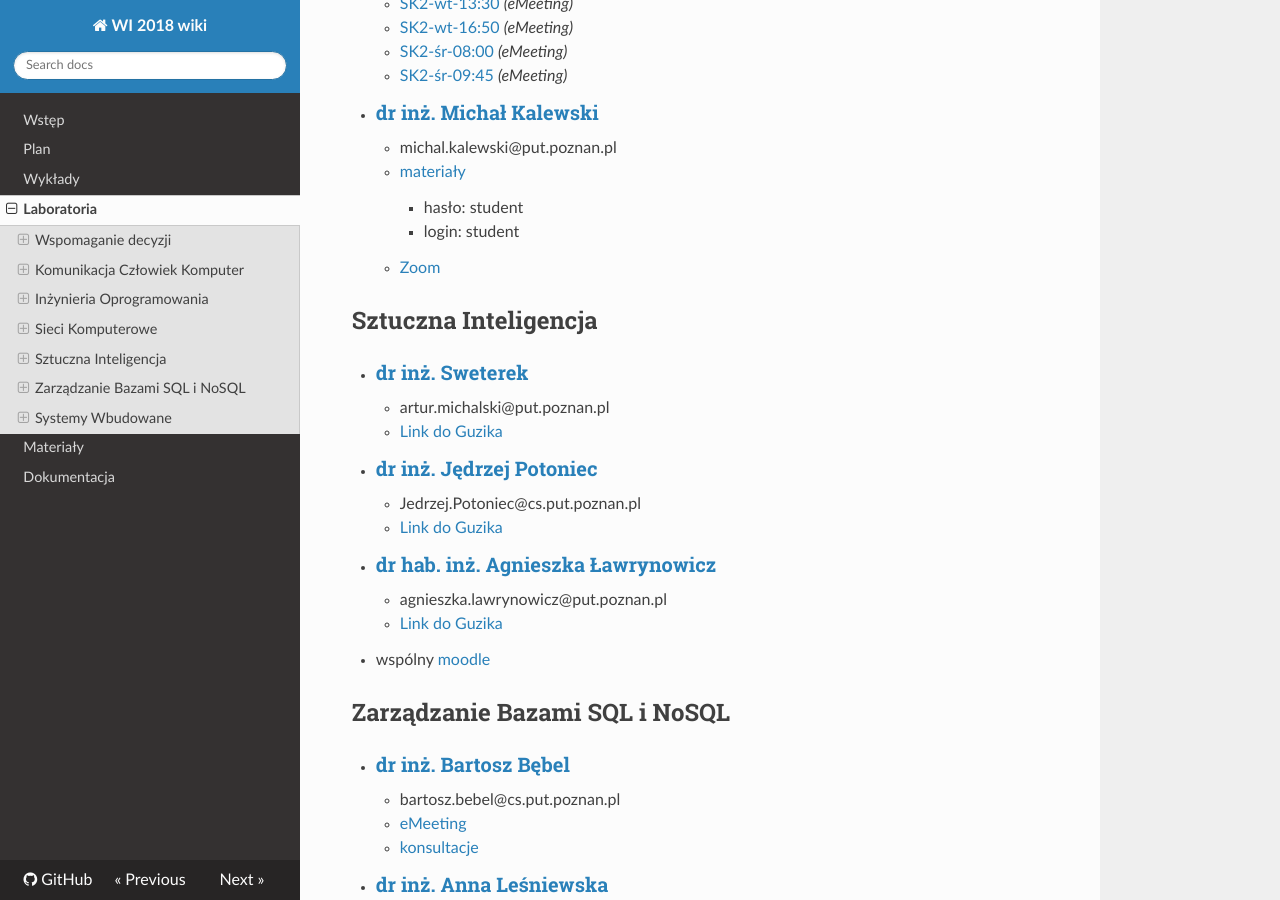
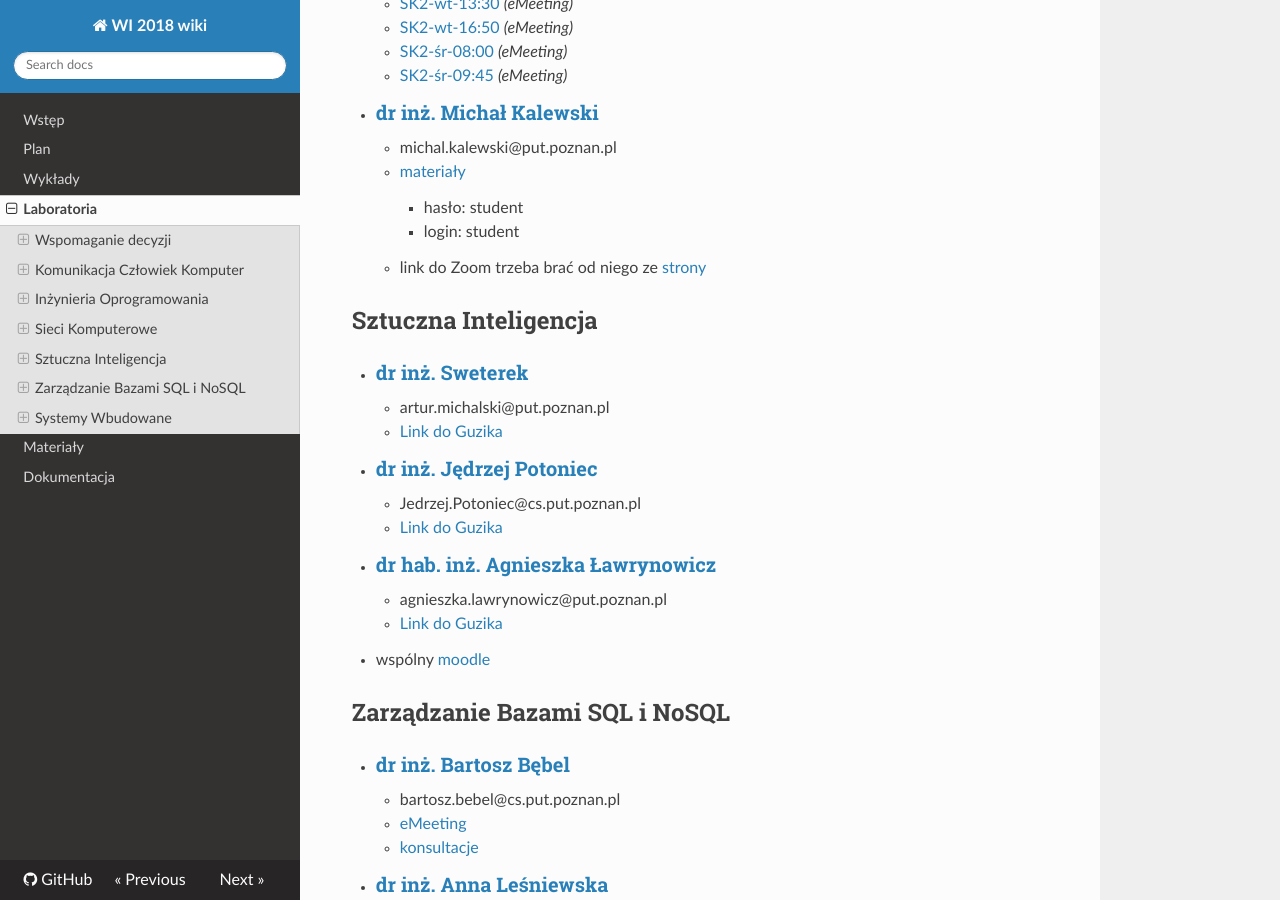
Before and after one commit to PUT-WI-18/wi18-wiki-sem5, an MkDocs documentation site: the page built from docs/laboratoria.md, in a window 1280 px wide and 900 px high, scrolled down 1760 px. Built offline with MkDocs 1.6.1, drawn with Linux system fonts in a browser that asks for light colours; nearby versions of some CDN libraries.

Commit message:
Update laboratoria.md

```diff
--- a/docs/laboratoria.md
+++ b/docs/laboratoria.md
@@ -57,7 +57,7 @@
     - [materiały](http://www.cs.put.poznan.pl/mkalewski/edu/sk/sk-2020.html)
         - hasło: student
         - login: student
-    - [Zoom](https://us02web.zoom.us/j/88991864092?pwd=K0owakJ5U3ptYXR0dmIwVHlqakJldz09)
+    - link do Zoom trzeba brać od niego ze [strony](http://www.cs.put.poznan.pl/mkalewski/edu/sk/sk-2020.html)
 
 ## Sztuczna Inteligencja
 - ### [dr inż. Sweterek](http://www.cs.put.poznan.pl/amichalski/si.dzienne/index.html)
```
